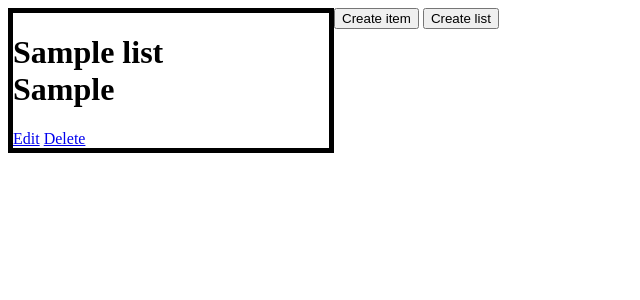
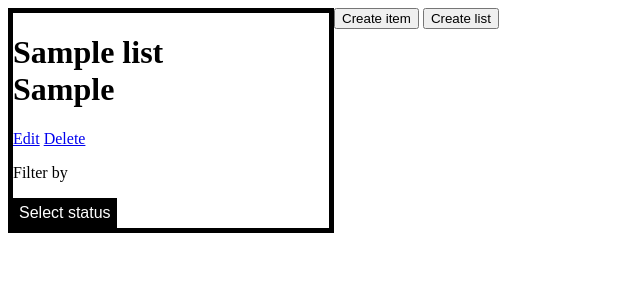
Before and after one commit to DaanM24/Todo-list, a PHP site: page / in a window 1280 px wide. Shown: the top 300 px of the page, without its empty margins (0-640 px from the left). Run offline with PHP 8.4, Linux system fonts and the light colour scheme; tables that the repository leaves empty or names only in its code hold one stand-in row (values such as "Sample post").

Commit message:
Added way to filter tasks by status

```diff
--- /dev/null
+++ b/assets/style.css
@@ -0,0 +1,64 @@
+.globalList{
+    float: left;
+    width:  25%;
+    border-style: solid;
+    border-width: 5px;
+}
+
+.submitForm{
+    padding: 10px;
+    padding-top: 0;
+    float: left;
+    border-style: solid;
+    border-width: 5px;
+}
+
+.submitListForm{
+    padding: 10px;
+    padding-top: 0;
+    float: left;
+    border-style: solid;
+    border-width: 5px;
+}
+
+/* Dropdown Button */
+.dropbtn {
+    background-color: black;
+    color: white;
+    padding: 6px;
+    font-size: 16px;
+    border: none;
+  }
+
+  /* The container <div> - needed to position the dropdown content */
+  .dropdown {
+    position: relative;
+    display: inline-block;
+  }
+
+  /* Dropdown Content (Hidden by Default) */
+  .dropdown-content {
+    display: none;
+    position: absolute;
+    background-color: #f1f1f1;
+    min-width: 160px;
+    box-shadow: 0px 8px 16px 0px rgba(0,0,0,0.2);
+    z-index: 1;
+  }
+
+  /* Links inside the dropdown */
+  .dropdown-content a {
+    color: black;
+    padding: 12px 16px;
+    text-decoration: none;
+    display: block;
+  }
+
+  /* Change color of dropdown links on hover */
+  .dropdown-content a:hover {background-color: #ddd;}
+
+  /* Show the dropdown menu on hover */
+  .dropdown:hover .dropdown-content {display: block;}
+
+  /* Change the background color of the dropdown button when the dropdown content is shown */
+  .dropdown:hover .dropbtn {background-color: purple;}
--- /dev/null
+++ b/functions.php
@@ -0,0 +1,5 @@
+<?php
+
+
+
+?>
--- a/index.php
+++ b/index.php
@@ -1,4 +1,5 @@
 <?php
+    $status = array("Finished", "In-Progress", "Unfinished", "");
     require_once "./database.php";
     $conn = connectDB();
 
@@ -15,8 +16,8 @@
     <meta charset="UTF-8">
     <meta http-equiv="X-UA-Compatible" content="IE=edge">
     <meta name="viewport" content="width=device-width, initial-scale=1.0">
-    <title>Rick gaat dood op maandag</title>
-    <link rel="stylesheet" href="style.css">
+    <title>To-do List</title>
+    <link rel="stylesheet" href="assets/style.css">
 </head>
 <body>
     <?php
@@ -25,14 +26,46 @@
                 <h1><?= $list[0]. '</br>'. $list[1] ?></h1>
                 <a href=<?= 'editList.php?id='. $list[0]?>>Edit</a>
                 <a href=<?= 'deleteList.php?id='. $list[0]?>>Delete</a>
+                <p>Filter by</p>
+                <div class="dropdown">
+                    <button class="dropbtn">Select status</button>
+                    <div class="dropdown-content">
+                        <a href=<?= 'updateFilter.php?id='. $list[0]. '&status='. $status[0]?>>Finished</a>
+                        <a href=<?= 'updateFilter.php?id='. $list[0]. '&status='. $status[1]?>>In Progress</a>
+                        <a href=<?= 'updateFilter.php?id='. $list[0]. '&status='. $status[2]?>>Unfinished</a>
+                        <a href=<?= 'updateFilter.php?id='. $list[0]. '&status='. $status[3]?>>None</a>
+                    </div>
+                </div>
 
                 <?php
                     foreach($rows as $row){
-                        if ($row[3] == $list[0]){ ?>
+                        if ($row[3] == $list[0] && $list[2] == $row[4]){ ?>
                             <h2> <?=$row[1] ?> </h2>
                             <p class= "listItem"> <?= $row[2] ?> </p>
+                            <div class="dropdown">
+                                <button class="dropbtn"><?= $row[4] ?></button>
+                                <div class="dropdown-content">
+                                    <a href=<?= 'updateStatus.php?id='. $row[0]. '&status='. $status[0]?>>Finished</a>
+                                    <a href=<?= 'updateStatus.php?id='. $row[0]. '&status='. $status[1]?>>In Progress</a>
+                                    <a href=<?= 'updateStatus.php?id='. $row[0]. '&status='. $status[2]?>>Unfinished</a>
+                                </div>
+                            </div>
                             <a href=<?= 'editItem.php?id='. $row[0]?>>Edit</a>
                             <a href=<?= 'deleteItem.php?id='. $row[0]?>>Delete</a>
+                        <?php }else if($list[2] == null && $row[3] == $list[0]) {?>
+                            <h2> <?=$row[1] ?> </h2>
+                            <p class= "listItem"> <?= $row[2] ?> </p>
+                            <div class="dropdown">
+                                <button class="dropbtn"><?= $row[4] ?></button>
+                                <div class="dropdown-content">
+                                    <a href=<?= 'updateStatus.php?id='. $row[0]. '&status='. $status[0]?>>Finished</a>
+                                    <a href=<?= 'updateStatus.php?id='. $row[0]. '&status='. $status[1]?>>In Progress</a>
+                                    <a href=<?= 'updateStatus.php?id='. $row[0]. '&status='. $status[2]?>>Unfinished</a>
+                                </div>
+                            </div>
+                            <a href=<?= 'editItem.php?id='. $row[0]?>>Edit</a>
+                            <a href=<?= 'deleteItem.php?id='. $row[0]?>>Delete</a>
+
                         <?php } ?>
                     <?php }
                 ?>
--- a/style.css
+++ /dev/null
@@ -1,22 +0,0 @@
-.globalList{
-    float: left;
-    width:  25%;
-    border-style: solid;
-    border-width: 5px;
-}
-
-.submitForm{
-    padding: 10px;
-    padding-top: 0;
-    float: left;
-    border-style: solid;
-    border-width: 5px;
-}
-
-.submitListForm{
-    padding: 10px;
-    padding-top: 0;
-    float: left;
-    border-style: solid;
-    border-width: 5px;
-}
```
Also changed, not shown: updateFilter.php (added, +16 -0 lines), updateStatus.php (added, +16 -0 lines).
